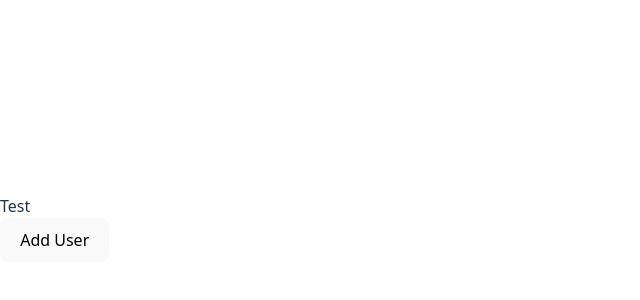
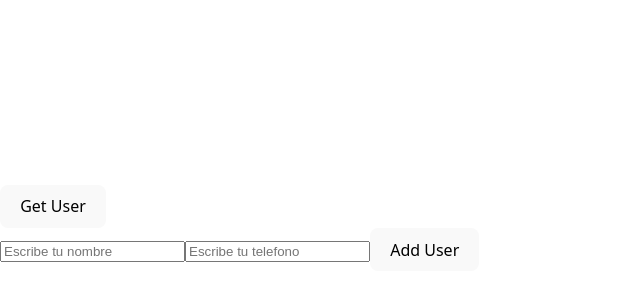
Before and after one commit to Mucca03/asty-petshop-manager, a React app in the folder frontend/: page / in a window 1280 px wide. Shown: the part 172-472 px from the top of the page, without its empty margins (0-640 px from the left). Built offline with nearby package versions, Linux system fonts and the light colour scheme; no server answers; the HTML template or start-up script is replaced by a standard one.

Commit message:
Implemented clients.service

```diff
--- a/frontend/src/components/TestGet.tsx
+++ b/frontend/src/components/TestGet.tsx
@@ -1,14 +1,18 @@
-import {useEffect} from "react";
-import {getData} from "./index.ts";
+import {getClient} from "../services/index.ts";
 
 const TestGet = () => {
 
-    useEffect(() => {
-        getData(1);
-    }, []);
+
+    const handleSubmit = (e: React.MouseEvent<HTMLButtonElement>) => {
+        e.preventDefault();
+        getClient(1);
+    };
 
     return (
-        <div>Test</div>
-    )
+        <button onClick={(e) => handleSubmit(e)}>
+            Get User
+        </button>
+        )
 }
+
 export default TestGet
--- a/frontend/src/components/TestPost.tsx
+++ b/frontend/src/components/TestPost.tsx
@@ -1,10 +1,27 @@
-import {postData} from "./index.ts";
+import {createClient} from "../services/index.ts";
+import {useRef} from "react";
 
 const TestPost = () => {
+    const nameClient = useRef<HTMLInputElement>(null); // Create a ref for an input
+    const phoneClient = useRef<HTMLInputElement>(null); // Create a ref for an input
+
+    const handleSubmit = (e: React.MouseEvent<HTMLButtonElement>) => {
+        e.preventDefault();
+        createClient(
+            nameClient.current?.value || "",
+            phoneClient.current?.value || ""
+        );
+        /*console.log('Nombre clientee: ', nameClient.current?.value,
+            'Telefono cliente: ', phoneClient.current?.value);*/
+    };
 
     return (
         <div>
-            <button onClick={postData}>Add User</button>
+            <input ref={nameClient} type="text" id="nombre" name="nombre" placeholder="Escribe tu nombre"/>
+            <input ref={phoneClient} type="text" id="telefono" name="telefono" placeholder="Escribe tu telefono"/>
+            <button onClick={(e) => handleSubmit(e)}>
+                Add User
+            </button>
         </div>
     )
 }
--- a/frontend/src/components/index.ts
+++ b/frontend/src/components/index.ts
@@ -1,6 +1,4 @@
-import getData from "./getData";
 import TestGet from "./TestGet.tsx";
-import postData from "./postData.ts";
 import TestPost from "./TestPost.tsx";
 
-export {TestGet, getData, postData, TestPost}
+export {TestGet, TestPost}
--- a/frontend/src/components/postData.ts
+++ b/frontend/src/services/clients.service.ts
@@ -1,12 +1,11 @@
 import axios from "axios";
 
-const postData = async () => {
+const createClient = async (name: string, phone: string) => {
     try {
             const newUser = {
-                name: 'Miguelito',
+                name: name,
                 phones: [
-                    "3155521",
-                    "1255524"
+                    phone
                 ]
             };
             const response = await axios.post('/api/clients', newUser);
@@ -16,4 +15,11 @@ const postData = async () => {
     }
 };
 
-export default postData;
+const getClient = async (id: number) => {
+    axios.get(`/api/clients/${id}`)
+        .then(response => {console.log(response.data)})
+        .catch(error => {console.log(error)})
+};
+
+
+export {createClient, getClient};
--- /dev/null
+++ b/frontend/src/services/index.ts
@@ -0,0 +1,3 @@
+import {createClient, getClient} from "./clients.service.ts";
+
+export {getClient, createClient}
```
Also changed, not shown: frontend/src/services/getData.ts (renamed from frontend/src/components/getData.ts), frontend/src/services/pets.service.ts (added).
